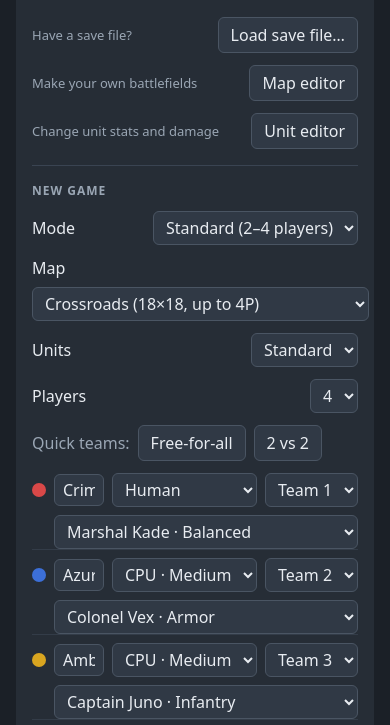
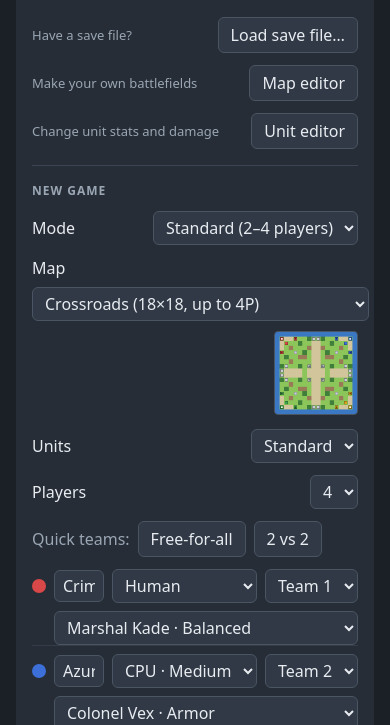
Before and after one commit to chillyhobos/Iron-Front, a website built with Vite: page index.html in a window 390 px wide. Shown: the part 112-837 px from the top of the page. Built offline with nearby package versions, Linux system fonts and the light colour scheme.

Commit message:
Setup screen: small preview of the chosen map
A 2D-canvas thumbnail under the Map picker: terrain, each army's starting
buildings in its colour for the chosen player count (unused armies' are
neutral), HQ and production markers, and starting units. At most 160x120
(112x84 on phones), with a one-line text summary for hover and screen readers.

Co-Authored-By: Claude Opus 5.5 <noreply@anthropic.com>

```diff
--- a/index.html
+++ b/index.html
@@ -41,6 +41,7 @@
         <label class="row">Map
           <select id="map-select"></select>
         </label>
+        <div class="map-preview"><canvas id="map-preview" role="img"></canvas></div>
         <label class="row">Units
           <select id="unitset-select"></select>
         </label>
--- a/src/main.ts
+++ b/src/main.ts
@@ -7,6 +7,7 @@ import { allMaps, isBuiltin } from './ui/mapStore';
 import { GameScene, TILE } from './game/GameScene';
 import { sound } from './game/sound';
 import { cssColor, escapeHtml, Hud } from './ui/hud';
+import { drawMapPreview } from './ui/mapPreview';
 import { pickOnlineSave, pickSaveFile, readAutosave } from './ui/saves';
 import { applyUnitSet } from './core/unitSets';
 import { UnitEditor } from './ui/unitEditor';
@@ -159,6 +160,18 @@ function renderRows(teams?: number[]) {
     rows.appendChild(row);
   });
   refreshControlOptions();
+  updateMapPreview();
+}
+
+/** Redraw the map preview for the chosen map and player count (hidden when there's no map). */
+function updateMapPreview() {
+  const canvas = $<HTMLCanvasElement>('map-preview');
+  const map = selectedMap();
+  canvas.parentElement!.classList.toggle('hidden', !map);
+  if (!map) return;
+  const label = drawMapPreview(canvas, map, activeSlots());
+  canvas.setAttribute('aria-label', label);
+  canvas.title = label;
 }
 
 /**
--- a/src/style.css
+++ b/src/style.css
@@ -51,6 +51,17 @@ select, input {
 .setup-panel h1 { margin: 0; letter-spacing: 6px; color: var(--accent); text-align: center; }
 .subtitle { margin: 0 0 8px; text-align: center; color: var(--muted); }
 .row { display: flex; align-items: center; justify-content: space-between; gap: 8px; flex-wrap: wrap; }
+
+/* Setup screen: a small preview of the chosen map, tucked under the map picker. The canvas
+   keeps its shape and shrinks to fit these limits (smaller on phones). */
+.map-preview { display: flex; justify-content: flex-end; margin: -2px 0 2px; }
+.map-preview canvas {
+  display: block; width: auto; height: auto; max-width: 160px; max-height: 120px;
+  border: 1px solid #4a5563; border-radius: 4px; background: var(--panel-2);
+}
+@media (max-width: 600px) {
+  .map-preview canvas { max-width: 112px; max-height: 84px; }
+}
 .presets { justify-content: flex-start; color: var(--muted); }
 .meta { color: var(--muted); font-size: 13px; }
 .continue-box {
--- /dev/null
+++ b/src/ui/mapPreview.ts
@@ -0,0 +1,79 @@
+// A small map preview for the setup screen: one coloured square per tile, buildings in
+// the colour of the army that starts with them (for the chosen player count; unused
+// armies' buildings are neutral, as in the game) and any starting units as dots.
+// Plain 2D canvas, so redrawing it whenever a setting changes is cheap.
+
+import { PLAYER_COLORS, TERRAIN, type TerrainId } from '../core/data';
+import type { MapDef } from '../core/maps';
+import { cssColor } from './hud';
+
+/** Drawing pixels per tile; the page shrinks the canvas to fit (see .map-preview in style.css). */
+const TILE = 8;
+
+const GROUND: Partial<Record<TerrainId, string>> = {
+  plain: '#8cc65a', forest: '#3f7f3a', mountain: '#9a7a56', road: '#d2c59b',
+  sea: '#3a78c4', river: '#4a97df', bridge: '#a07a48',
+};
+const NEUTRAL = '#c9ced6';
+const OUTLINE = 'rgba(0, 0, 0, 0.45)';
+
+const BY_CHAR = new Map(Object.entries(TERRAIN).map(([id, t]) => [t.char, id as TerrainId]));
+
+/** Draw `map` as it starts with these slots in play; returns a one-line description of it. */
+export function drawMapPreview(canvas: HTMLCanvasElement, map: MapDef, slots: number[]): string {
+  const h = map.terrain.length, w = map.terrain[0].length;
+  canvas.width = w * TILE;
+  canvas.height = h * TILE;
+  const g = canvas.getContext('2d');
+  if (!g) return '';
+  const ownerOf = (x: number, y: number) => {
+    const slot = Number(map.owners[y]?.[x]);
+    return slot && slots.includes(slot) ? slot : 0;
+  };
+  const count: Partial<Record<TerrainId, number>> = {};
+  for (let y = 0; y < h; y++) {
+    for (let x = 0; x < w; x++) {
+      const id = BY_CHAR.get(map.terrain[y][x]) ?? 'plain';
+      const px = x * TILE, py = y * TILE;
+      if (!TERRAIN[id].property) {
+        g.fillStyle = GROUND[id] ?? GROUND.plain!;
+        g.fillRect(px, py, TILE, TILE);
+        continue;
+      }
+      // Buildings: grass underneath, then the building in its owner's colour.
+      const owner = ownerOf(x, y);
+      const kind = id === 'hq' && !owner ? 'city' : id; // an unused army's HQ becomes a city
+      count[kind] = (count[kind] ?? 0) + 1;
+      g.fillStyle = GROUND.plain!;
+      g.fillRect(px, py, TILE, TILE);
+      g.fillStyle = owner ? cssColor(PLAYER_COLORS[owner - 1]) : NEUTRAL;
+      g.fillRect(px + 1, py + 1, TILE - 2, TILE - 2);
+      g.strokeStyle = OUTLINE;
+      g.lineWidth = 1;
+      g.strokeRect(px + 1.5, py + 1.5, TILE - 3, TILE - 3);
+      // A mark so HQs and production buildings stand out from cities.
+      if (kind === 'hq') {
+        g.fillStyle = '#ffffff';
+        g.beginPath();
+        g.arc(px + TILE / 2, py + TILE / 2, TILE * 0.2, 0, Math.PI * 2);
+        g.fill();
+      } else if (kind !== 'city') {
+        g.fillStyle = 'rgba(0, 0, 0, 0.55)';
+        g.fillRect(px + TILE * 0.35, py + TILE * 0.35, TILE * 0.3, TILE * 0.3);
+      }
+    }
+  }
+  // Starting units (only for armies in play).
+  for (const u of map.units ?? []) {
+    if (!slots.includes(u.slot)) continue;
+    g.fillStyle = cssColor(PLAYER_COLORS[u.slot - 1]);
+    g.strokeStyle = '#161616';
+    g.beginPath();
+    g.arc(u.x * TILE + TILE / 2, u.y * TILE + TILE / 2, TILE * 0.32, 0, Math.PI * 2);
+    g.fill();
+    g.stroke();
+  }
+  const words: Array<[TerrainId, string, string]> = [['city', 'city', 'cities'], ['factory', 'factory', 'factories'], ['port', 'port', 'ports'], ['airfield', 'airfield', 'airfields']];
+  const parts = words.filter(([t]) => count[t]).map(([t, one, many]) => `${count[t]} ${count[t] === 1 ? one : many}`);
+  return `Map preview: ${map.name}, ${w}×${h}${parts.length ? ', ' + parts.join(', ') : ''}`;
+}
```
Also changed, not shown: README.md.
